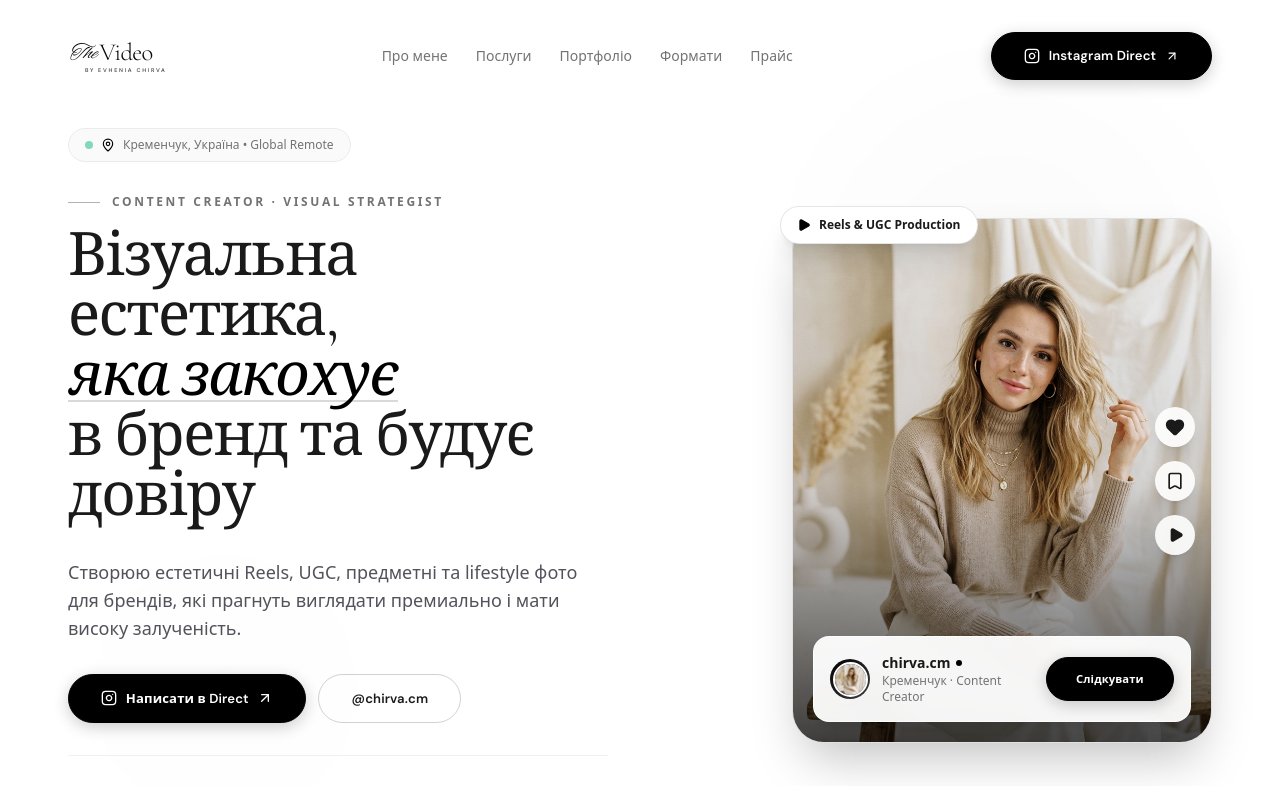
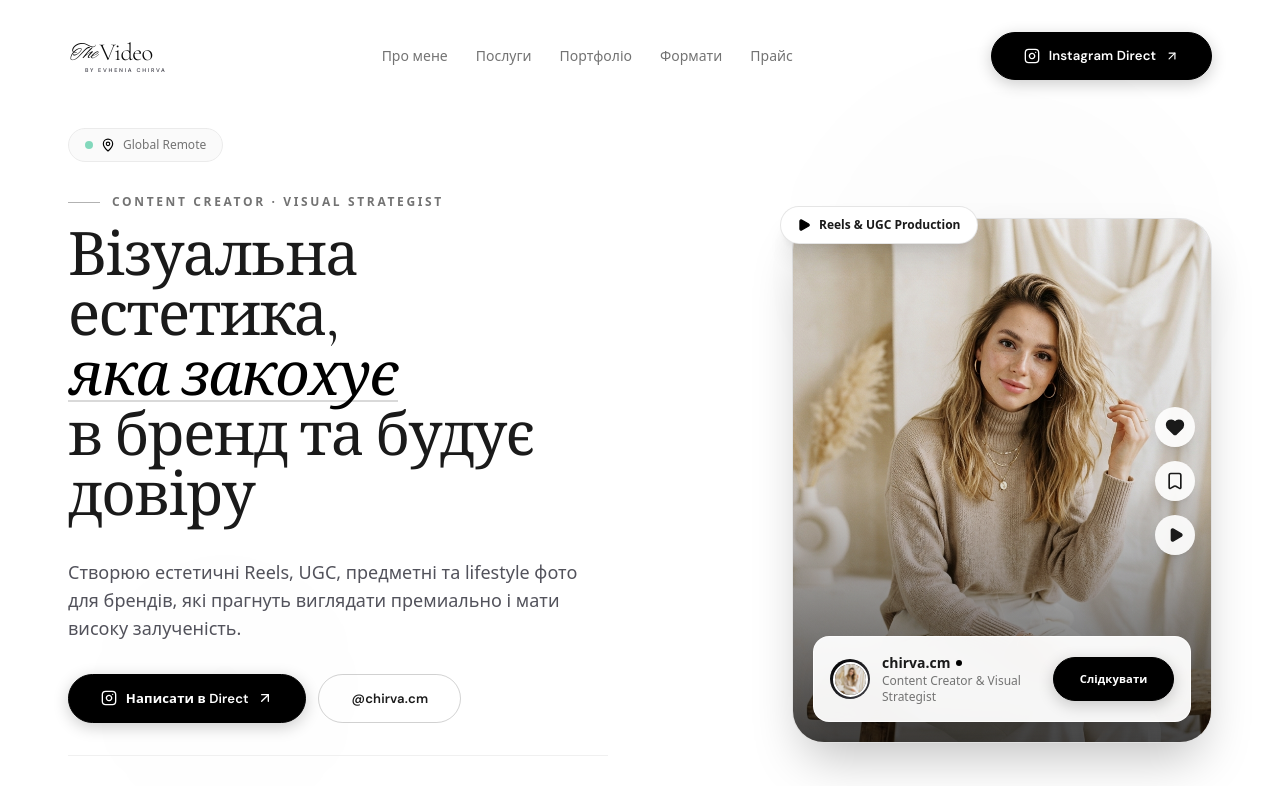
Before and after one commit to yankevych0210/CHIRVA-STUDIO, a React (Vite) app: page / in a window 1280 px wide. Shown: the top 786 px of the page. Built offline with nearby package versions, Linux system fonts and the light colour scheme; a web font is replaced by a local one.

Commit message:
chore: remove Kremenchuk Ukraine location text from site

```diff
--- a/src/components/Footer.tsx
+++ b/src/components/Footer.tsx
@@ -21,7 +21,7 @@ export const Footer: React.FC = () => {
 
             <div className="text-xs text-white/40 font-medium uppercase tracking-wider flex items-center gap-1.5">
               <MapPin className="w-3.5 h-3.5 text-white/60 shrink-0" />
-              <span>Кременчук, Україна · Global Remote</span>
+              <span>Global Remote</span>
             </div>
           </div>
 
--- a/src/components/Hero.tsx
+++ b/src/components/Hero.tsx
@@ -148,7 +148,7 @@ export const Hero: React.FC<HeroProps> = ({ onOpenContact: _onOpenContact }) =>
                             <span>chirva.cm</span>
                             <span className="w-1.5 h-1.5 rounded-full bg-black" />
                           </div>
-                          <div className="text-xs text-[#737373]">Кременчук · Content Creator</div>
+                          <div className="text-xs text-[#737373]">Content Creator & Visual Strategist</div>
                         </div>
                         <a
                           href={CREATOR_INFO.instagramUrl}
--- a/src/components/InstagramCTA.tsx
+++ b/src/components/InstagramCTA.tsx
@@ -63,8 +63,6 @@ export const InstagramCTA: React.FC = () => {
             <div className="pt-6 border-t border-white/20 flex flex-wrap items-center justify-center gap-6 text-sm text-white/60 font-medium">
               <span>@{CREATOR_INFO.instagramHandle}</span>
               <span>·</span>
-              <span>Kremenchuk, Ukraine</span>
-              <span>·</span>
               <span className="inline-flex items-center gap-1">
                 <span>Fast Reply in Direct</span>
                 <Zap className="w-3.5 h-3.5 text-white/80" />
--- a/src/data/portfolioData.ts
+++ b/src/data/portfolioData.ts
@@ -3,7 +3,7 @@ import type { PortfolioItem, ServiceItem, PricingPlan, CooperationStep, Instagra
 export const CREATOR_INFO = {
   name: 'Женя Чирва',
   role: 'Content Creator & Visual Strategist',
-  location: 'Кременчук, Україна • Global Remote',
+  location: 'Global Remote',
   instagramHandle: 'chirva.cm',
   instagramUrl: 'https://www.instagram.com/chirva.cm/',
   telegramUrl: 'https://t.me/chirva_cm',
```
